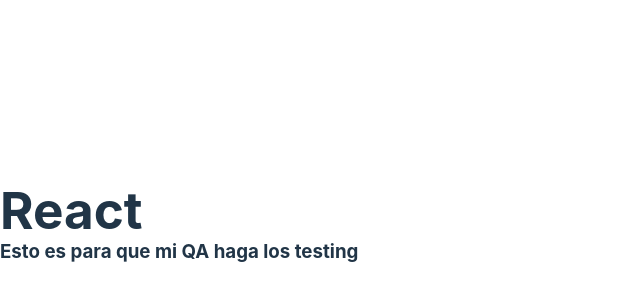
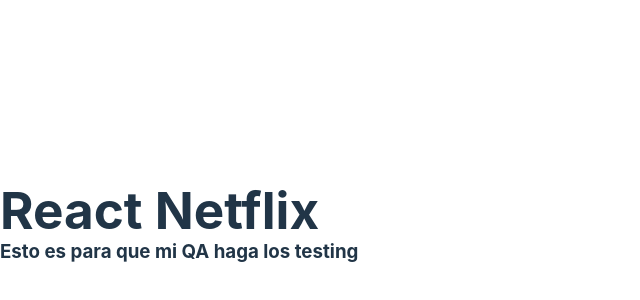
Before and after one commit to Luma2001/reactfilme-2023, a React (Vite) app: page / in a window 1280 px wide. Shown: the part 176-476 px from the top of the page, without its empty margins (0-640 px from the left). Built offline with nearby package versions, Linux system fonts and the light colour scheme.

Commit message:
Prueba enviroment 2

```diff
--- a/src/App.jsx
+++ b/src/App.jsx
@@ -3,7 +3,7 @@
 const App = () => {
   return (
     <div>
-      <h1>React</h1>
+      <h1>React Netflix</h1>
       <h3>Esto es para que mi QA haga los testing</h3>
     </div>
   )
```
